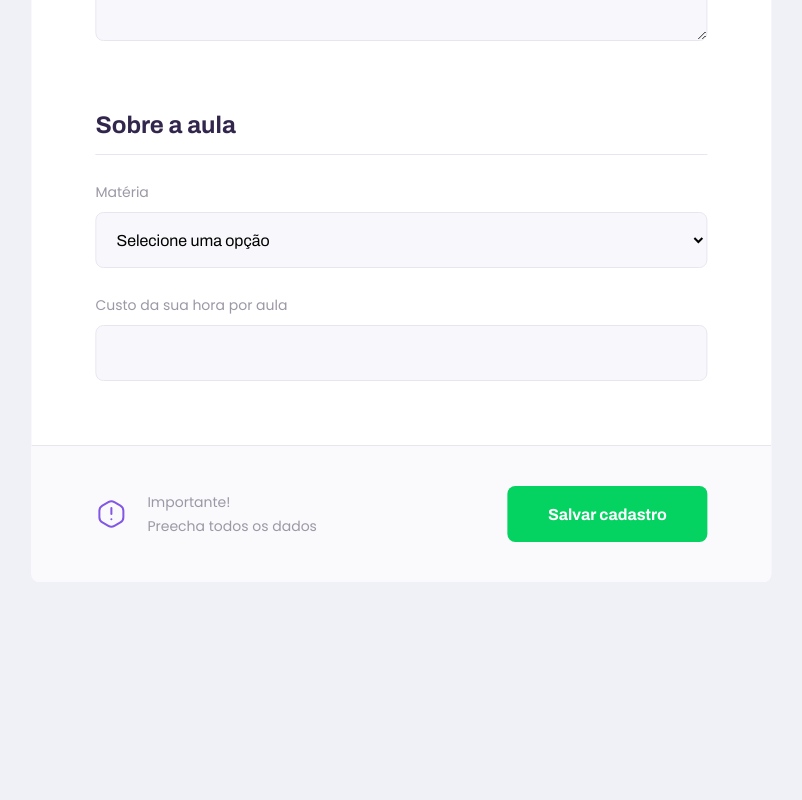
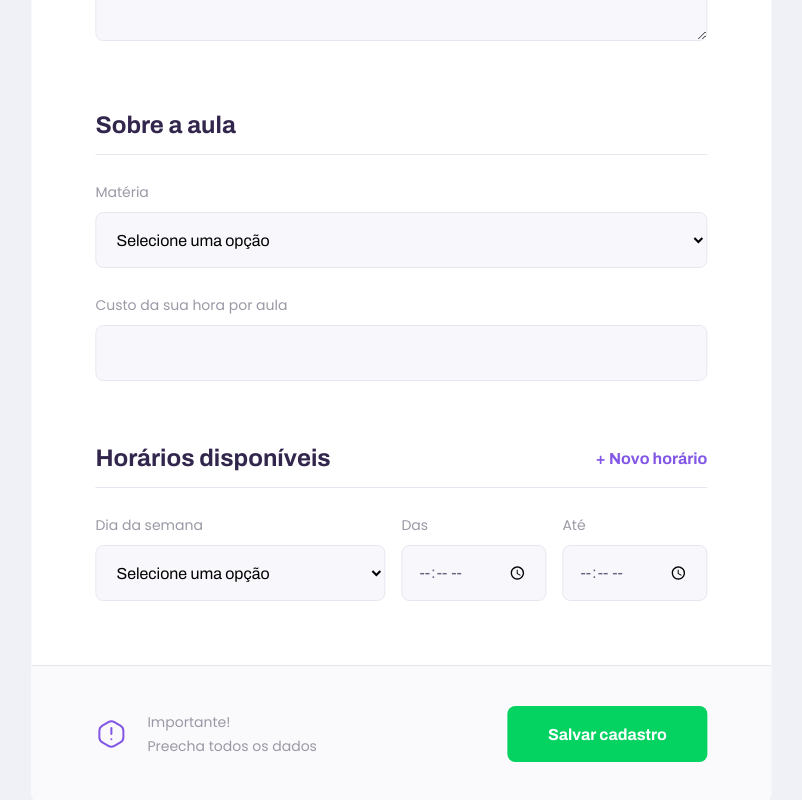
Before and after one commit to igorjcl/proffy, a React (Create React App) app in the folder web/: page /give-classes in a window 1280 px wide. Shown: the part 910-1710 px from the top of the page, without its empty margins (238-1040 px from the left). Before the commit the page ends 1524 px from the top, so only its background shows below. Built offline with nearby package versions, Linux system fonts and the light colour scheme.

Commit message:
add axios for API request

```diff
--- a/web/package.json
+++ b/web/package.json
@@ -10,6 +10,7 @@
     "@types/node": "^12.0.0",
     "@types/react": "^16.9.0",
     "@types/react-dom": "^16.9.0",
+    "axios": "^0.19.2",
     "framer-motion": "^2.3.0",
     "react": "^16.13.1",
     "react-dom": "^16.13.1",
--- a/web/src/components/Select/index.tsx
+++ b/web/src/components/Select/index.tsx
@@ -20,8 +20,8 @@
   return (
     <div className="select-block">
       <label htmlFor={name}>{label}</label>
-      <select id={name} {...rest}>
-        <option value="" disabled selected hidden>Selecione uma opção</option>
+      <select defaultValue="" id={name} {...rest}>
+        <option value="" disabled hidden>Selecione uma opção</option>
         {options.map(({ value, label }) => (
           <option key={value} value={value}>
             {label}
--- a/web/src/pages/TeacherForm/index.tsx
+++ b/web/src/pages/TeacherForm/index.tsx
@@ -1,4 +1,4 @@
-import React from "react";
+import React, { useState } from "react";
 
 import "./styles.css";
 
@@ -11,6 +11,14 @@
 import { Select } from "../../components/Select";
 
 export const TeacherForm = () => {
+  const [scheduleItems, setScheduleItems] = useState([
+    { week_day: 0, from: "", to: "" },
+  ]);
+
+  function addNewScheduleItem() {
+    setScheduleItems([...scheduleItems, { week_day: 0, from: "", to: "" }]);
+  }
+
   return (
     <LeftAnimation>
       <div id="page-teacher-form" className="container">
@@ -46,6 +54,37 @@
             />
             <Input name="cost" label="Custo da sua hora por aula" />
           </fieldset>
+
+          <fieldset>
+            <legend>
+              Horários disponíveis
+              <button type="button" onClick={addNewScheduleItem}>
+                + Novo horário
+              </button>
+            </legend>
+            {scheduleItems.map(({ week_day, from, to }) => {
+              return (
+                <div key={week_day} className="schedule-item">
+                  <Select
+                    name="week_day"
+                    label="Dia da semana"
+                    options={[
+                      { value: "0", label: "Domingo" },
+                      { value: "1", label: "Segunda-feira" },
+                      { value: "2", label: "Terça-feira" },
+                      { value: "3", label: "Quarta-feira" },
+                      { value: "4", label: "Quinta-feira" },
+                      { value: "5", label: "Sexta-feira" },
+                      { value: "6", label: "Sábado" },
+                    ]}
+                  />
+                  <Input name="from" label="Das" type="time" />
+                  <Input name="to" label="Até" type="time" />
+                </div>
+              );
+            })}
+          </fieldset>
+
           <footer>
             <p>
               <img src={warningIcon} alt="Aviso importante" />
--- /dev/null
+++ b/web/src/services/api.ts
@@ -0,0 +1,5 @@
+import axios from "axios";
+
+export const api = axios.create({
+  baseURL: "http://localhost:3333",
+});
```
Also changed, not shown: 2 other files (tests, documents, lock files or other folders).
